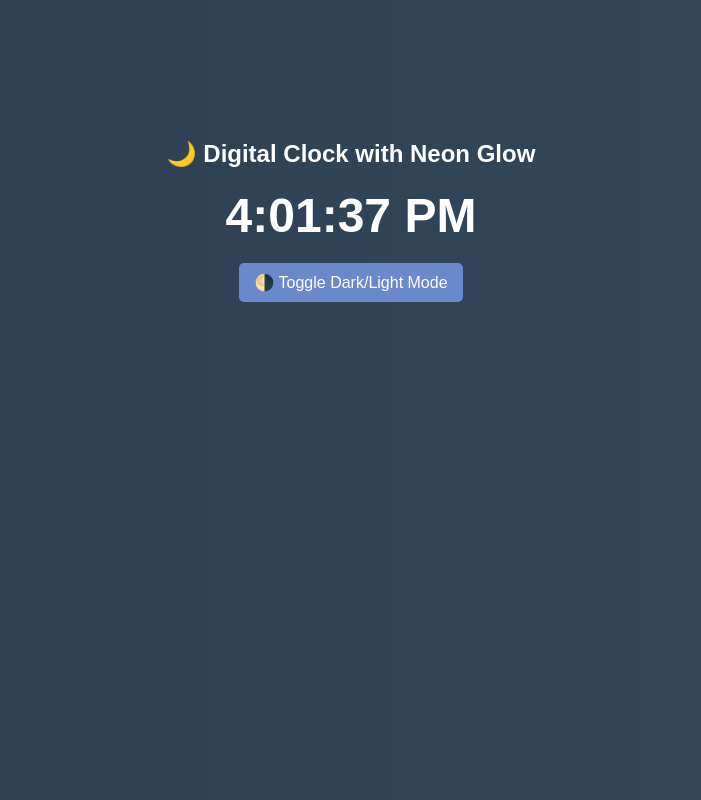
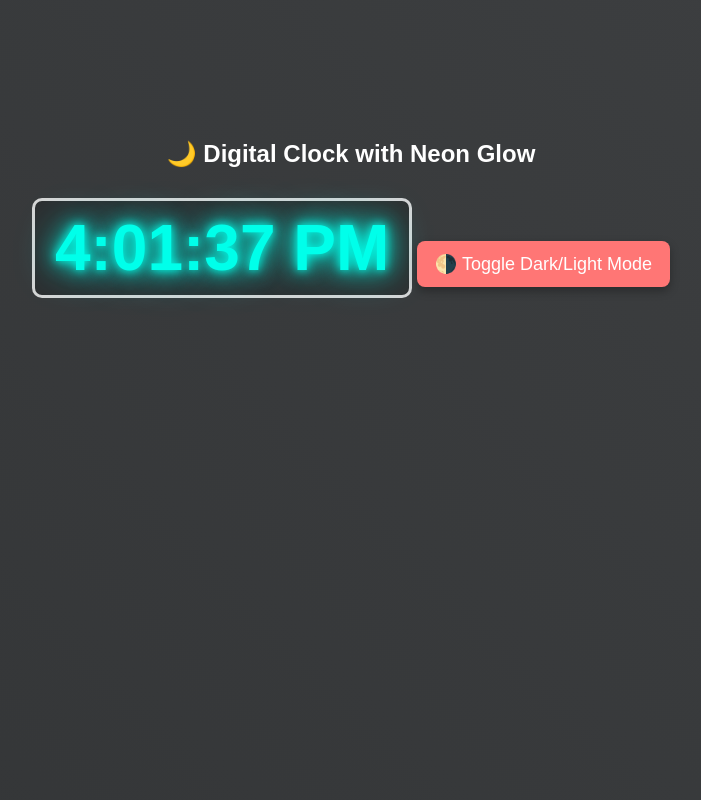
Before and after one commit to d59030278/d59030278.github.io, a plain HTML site: page index.html in a window 1280 px wide. Both pictures are taken after a click on the button "🌗 Toggle Dark/Light Mode". Shown: the whole page, without its empty margins (289-990 px from the left). Drawn offline with Linux system fonts and the light colour scheme.

Commit message:
Update styles.css

```diff
--- a/styles.css
+++ b/styles.css
@@ -1,41 +1,80 @@
-/* General Styles */
+/* Smooth Gradient Background */
 body {
     font-family: 'Poppins', sans-serif;
     text-align: center;
-    background: linear-gradient(to right, #f8c291, #e77f67);
+    background: linear-gradient(45deg, #ff9a9e, #fad0c4, #fad0c4, #ffdde1);
+    background-size: 400% 400%;
+    animation: gradientBG 8s ease infinite;
     color: black;
     transition: 0.5s ease-in-out;
 }
 
+/* Animate Background Gradient */
+@keyframes gradientBG {
+    0% { background-position: 0% 50%; }
+    50% { background-position: 100% 50%; }
+    100% { background-position: 0% 50%; }
+}
+
+/* Clock Container */
 .container {
     margin-top: 100px;
     padding: 20px;
 }
 
+/* Neon Clock Style */
 #clock {
-    font-size: 3rem;
+    font-size: 4rem;
     font-weight: bold;
     margin-top: 10px;
+    padding: 10px 20px;
+    color: #ffffff;
+    text-shadow: 0 0 10px #ff00ff, 0 0 20px #ff00ff, 0 0 40px #ff66ff;
+    border: 3px solid rgba(255, 255, 255, 0.5);
+    border-radius: 10px;
+    display: inline-block;
+    background: rgba(0, 0, 0, 0.2);
 }
 
+/* Stylish Button */
 button {
-    padding: 10px 15px;
+    padding: 12px 18px;
     margin-top: 20px;
     border: none;
     background: #6a89cc;
     color: white;
     cursor: pointer;
-    font-size: 16px;
-    border-radius: 5px;
+    font-size: 18px;
+    border-radius: 8px;
     transition: 0.3s;
+    box-shadow: 0 4px 10px rgba(0, 0, 0, 0.3);
 }
 
 button:hover {
     background: #4a69bd;
+    transform: scale(1.05);
 }
 
-/* Dark Mode */
+/* Dark Mode Styles */
 .dark-mode {
-    background: linear-gradient(to right, #2c3e50, #34495e);
+    background: linear-gradient(45deg, #232526, #414345);
+    background-size: 400% 400%;
+    animation: gradientBG 6s ease infinite;
     color: white;
 }
+
+/* Dark Mode Clock Glow */
+.dark-mode #clock {
+    color: #00ffea;
+    text-shadow: 0 0 10px #00ffea, 0 0 20px #00ffea, 0 0 40px #00ffea;
+    border-color: rgba(255, 255, 255, 0.8);
+}
+
+/* Dark Mode Button */
+.dark-mode button {
+    background: #ff7675;
+}
+
+.dark-mode button:hover {
+    background: #d63031;
+}
```
